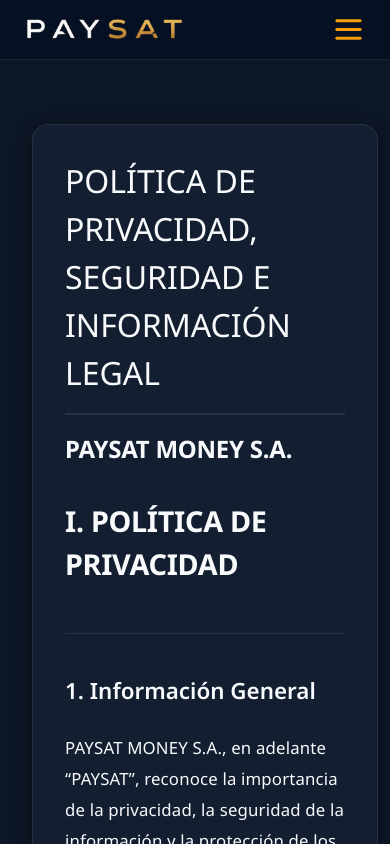
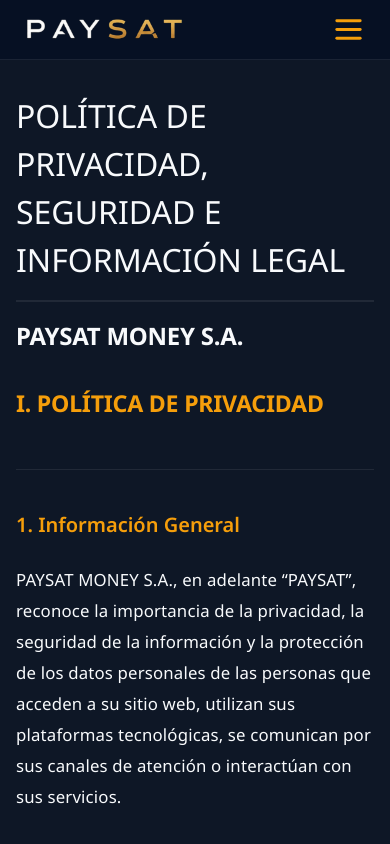
Before and after one commit to Guasmo/paysat-s.a, an Angular app: page /politica-de-privacidad in a window 390 px wide. Shown: the top 844 px of the page. Built offline with nearby package versions, Linux system fonts and the light colour scheme.

Commit message:
style(privacy-policy): style headings, use custom amber dashes, and remove card styling on responsive

```diff
--- a/src/app/pages/privacy-policy/privacy-policy.css
+++ b/src/app/pages/privacy-policy/privacy-policy.css
@@ -69,7 +69,7 @@
 
 .privacy-content h2 {
   font-size: 1.8rem;
-  color: var(--color-primary-navy, #0A192F);
+  color: var(--pgc-amber);
   margin-top: 1rem;
   margin-bottom: 2rem;
   font-weight: 700;
@@ -78,7 +78,7 @@
 
 .privacy-content h3 {
   font-size: 1.4rem;
-  color: var(--color-primary-navy, #0A192F);
+  color: var(--pgc-amber);
   margin-top: 3rem;
   margin-bottom: 1.5rem;
   padding-top: 2.5rem;
@@ -88,7 +88,7 @@
 
 .privacy-content h4 {
   font-size: 1.15rem;
-  color: var(--color-primary-navy, #0A192F);
+  color: var(--pgc-amber);
   margin-top: 2rem;
   margin-bottom: 1rem;
   font-weight: 600;
@@ -104,12 +104,22 @@
 }
 
 .privacy-content ul {
-  padding-left: 1.8rem;
+  list-style: none;
+  padding-left: 0;
   margin-bottom: 1.5rem;
 }
 
 .privacy-content li {
+  position: relative;
+  padding-left: 1.25rem;
   margin-bottom: 1rem;
+}
+
+.privacy-content li::before {
+  content: "—";
+  position: absolute;
+  left: 0;
+  color: var(--pgc-amber);
 }
 
 .privacy-content a {
@@ -123,20 +133,40 @@
 }
 
 @media (max-width: 900px) {
+  .privacy-page {
+    padding: 2rem 1rem;
+  }
+
   .privacy-container {
     grid-template-columns: 1fr;
     gap: 2rem;
   }
 
   .privacy-sidebar {
-    display: none; /* Hide sidebar on mobile for now */
+    display: none;
   }
 
   .privacy-content {
-    padding: 2rem;
+    background: transparent;
+    border: none;
+    box-shadow: none;
+    padding: 0;
+    border-radius: 0;
   }
 
   .privacy-content h1 {
     font-size: 2rem;
   }
 }
+
+@media (max-width: 600px) {
+  .privacy-content h1 {
+    font-size: 1.75rem;
+  }
+  .privacy-content h2 {
+    font-size: 1.45rem;
+  }
+  .privacy-content h3 {
+    font-size: 1.25rem;
+  }
+}
```
